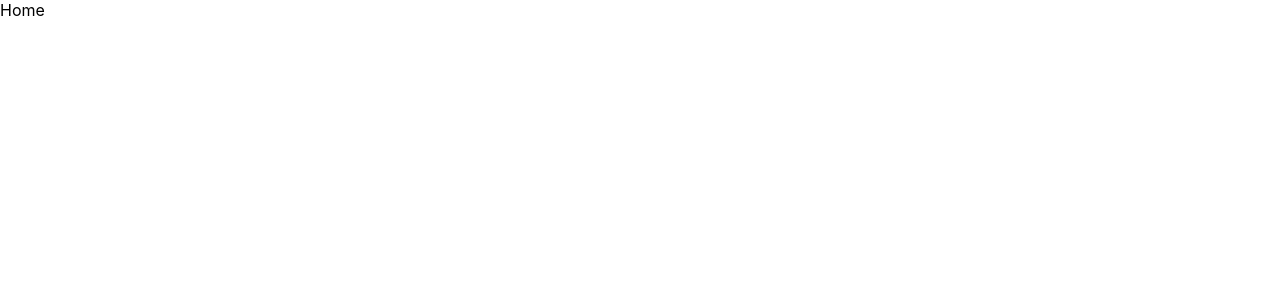
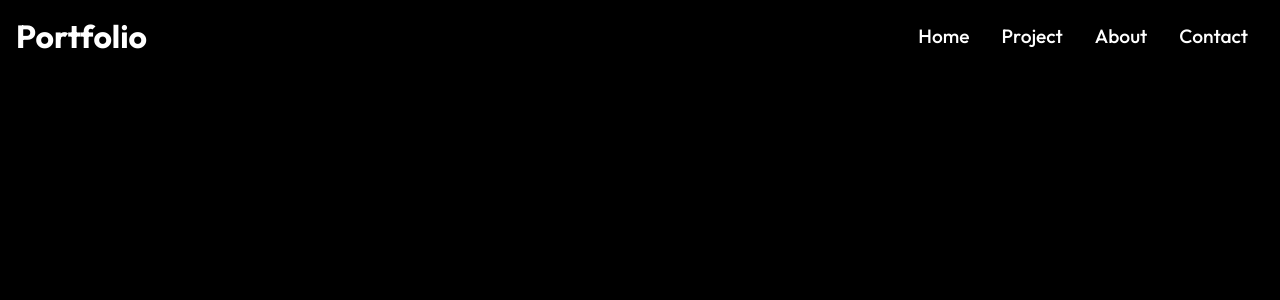
Before and after one commit to onlykyps/VezivTestApp, a React (Create React App) app: page / in a window 1280 px wide. Shown: the top 300 px of the page. Built offline with nearby package versions, Linux system fonts and the light colour scheme.

Commit message:
Add files via upload

```diff
--- /dev/null
+++ b/src/components/HeroImg.js
@@ -0,0 +1,15 @@
+import "./HeroImgStyles.css"
+
+import React from 'react'
+
+const HeroImg = () => {
+  return (
+    <div className="hero">
+        <div className="mask">
+
+        </div>
+    </div>
+  )
+}
+
+export default HeroImg
--- /dev/null
+++ b/src/components/Navbar.js
@@ -0,0 +1,46 @@
+import "./NavbarStyles.css"
+
+import React, { useState } from 'react'
+import { Link } from "react-router-dom"
+import {FaBars, FaTimes} from "react-icons/fa"
+
+const Navbar = () => {
+
+  const[click, setClick] = useState(false)
+  const handleClick = () => setClick(!click)
+
+  return (
+    <div className="header">
+      <Link to="/">
+        <h1>Portfolio</h1>
+      </Link>
+      <ul className={click ? "nav-menu active" : "nav-menu"}>
+        <li>
+          <Link to="/">Home</Link>
+        </li>
+        <li>
+          <Link to="/project">Project</Link>
+        </li>
+        <li>
+          <Link to="/about">About</Link>
+        </li>
+        <li>
+          <Link to="/contact">Contact</Link>
+        </li>
+      </ul>
+      <div className="hamburger" onClick={handleClick}>
+        {
+          click
+          ?
+          (<FaTimes size={20} style={{color:"#fff"}}/>)
+          :
+          (<FaBars size={20} style={{color:"#fff"}}/>)
+          }
+
+
+      </div>
+    </div>
+  )
+}
+
+export default Navbar
--- /dev/null
+++ b/src/components/NavbarStyles.css
@@ -0,0 +1,58 @@
+.header{
+    display: flex;
+    justify-content: space-between;
+    align-items: center;
+    padding: 1rem;
+}
+
+.nav-menu{
+    display: flex;
+}
+
+.nav-menu li{
+    padding: 0 1rem;
+}
+
+.nav-menu li a{
+    font-size: 1.2rem;
+    font-weight: 500;
+}
+
+.hamburger
+{
+    display: none;
+}
+
+@media screen and (max-width:1040px)
+{
+    .nav-menu{
+        flex-direction: column;
+        justify-content: center;
+        align-items: center;
+        width: 100%;
+        height: 100vh;
+        background: rgb(0, 0, 0,0.9);
+        position: absolute;
+        top: 0;
+        left: -100%;
+        z-index: -3;
+        transition: 0.3s;
+    }
+
+    .nav-menu.active{
+        left: 0;
+    }
+
+    .nav-menu li{
+        padding: 1rem 0;
+    }
+
+    .nav-menu li a {
+        font-size: 2rem;
+    }
+
+    .hamburger
+{
+    display: initial;
+}
+}
--- a/src/index.css
+++ b/src/index.css
@@ -1,13 +1,48 @@
-body {
+@import url('https://fonts.googleapis.com/css2?family=Outfit:wght@100..900&display=swap');
+
+*{
+  box-sizing: border-box;
   margin: 0;
-  font-family: -apple-system, BlinkMacSystemFont, 'Segoe UI', 'Roboto', 'Oxygen',
-    'Ubuntu', 'Cantarell', 'Fira Sans', 'Droid Sans', 'Helvetica Neue',
-    sans-serif;
-  -webkit-font-smoothing: antialiased;
-  -moz-osx-font-smoothing: grayscale;
+  padding: 0;
+  font-family: 'Outfit', sans-serif;
 }
 
-code {
-  font-family: source-code-pro, Menlo, Monaco, Consolas, 'Courier New',
-    monospace;
+body
+{
+  background: black;
 }
+
+h1, h4, p, a
+{
+  color: #fff;
+  text-decoration: none;
+}
+
+ul
+{
+  list-style-type: none;
+}
+
+.btn
+{
+  padding: 12px 32px;
+  font-size: 1rem;
+  text-transform: uppercase;
+  background: yellow(248,217,15);
+  color: black;
+  font-weight: 600;
+  cursor: pointer;
+}
+
+.btn-light
+{
+  background: transparent;
+  color: #fff;
+}
+
+.btn:hover
+{
+  background: rgba(255, 255, 255, 0.2);
+  color: #fff;
+  transition: .3s;
+}
--- a/src/routes/Home.js
+++ b/src/routes/Home.js
@@ -1,9 +1,14 @@
 import React from "react";
+import Navbar from "../components/Navbar";
+import HeroImg from "../components/HeroImg";
 
 const Home = () =>
 {
     return (
-        <div>Home</div>
+        <div>
+            <Navbar/>
+            <HeroImg/>
+        </div>
     )
 }
 
```
Also changed, not shown: src/components/HeroImgStyles.css (added).
